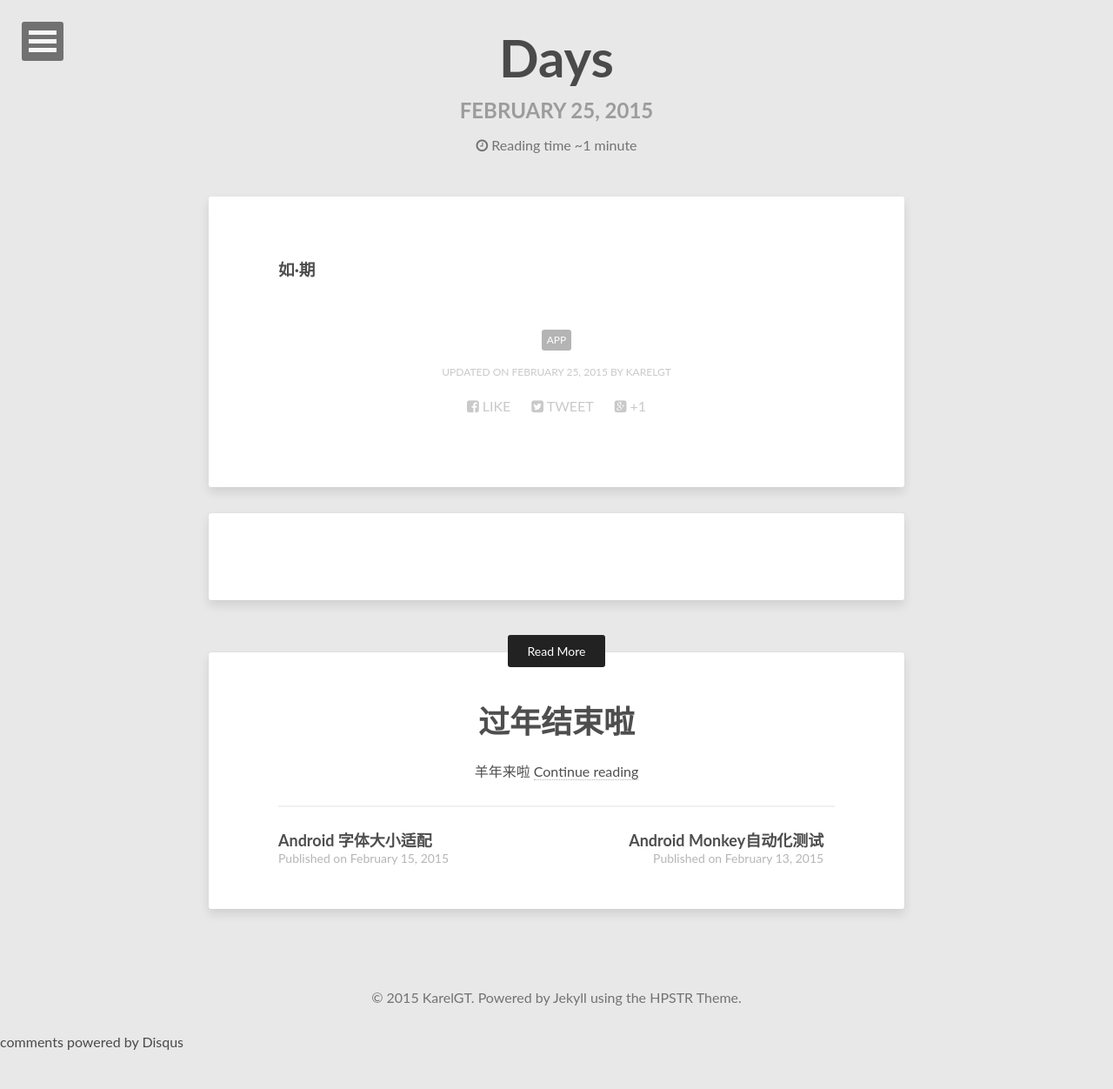
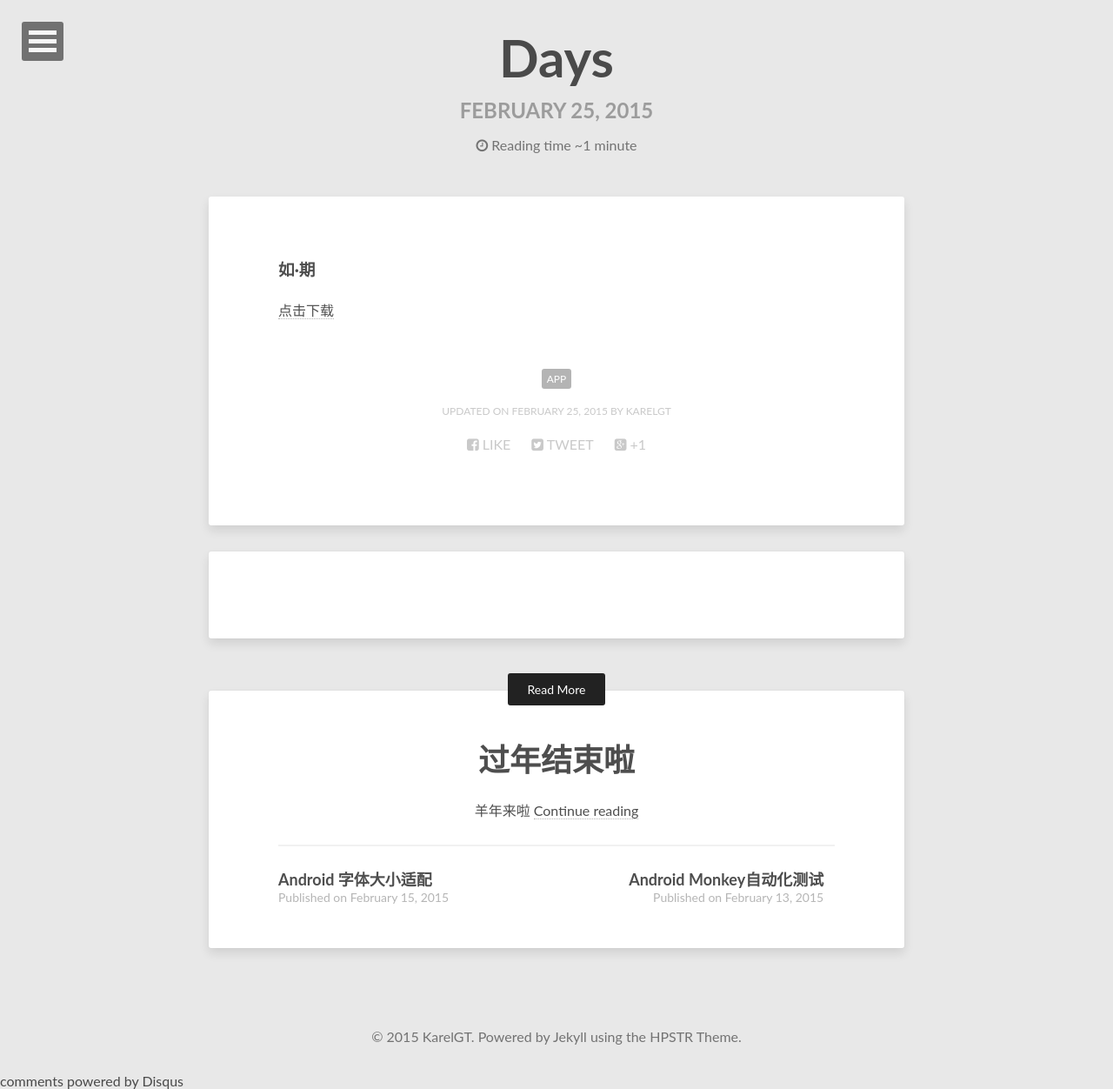
Before and after one commit to KarelGT/KarelGT.github.io, a Jekyll site: the page built from _posts/2015-02-25-Days.md, in a window 1280 px wide. Shown: the whole page at 87% size. Built offline with Jekyll 4.4.1, drawn with Linux system fonts in a browser that asks for light colours; some web fonts are replaced; comment, search, counter and statistics services are not loaded; before the commit the page ends 1207 px from its top, so only the background shows below that.

Commit message:
添加下载连接

```diff
--- a/_posts/2015-02-25-Days.md
+++ b/_posts/2015-02-25-Days.md
@@ -7,3 +7,5 @@ tags: [APP]
 ---
 
 ### 如·期
+
+[点击下载]({{ site.url }}/files/2015_02_25/Days.apk)
```
Also changed, not shown: 1 other file.
